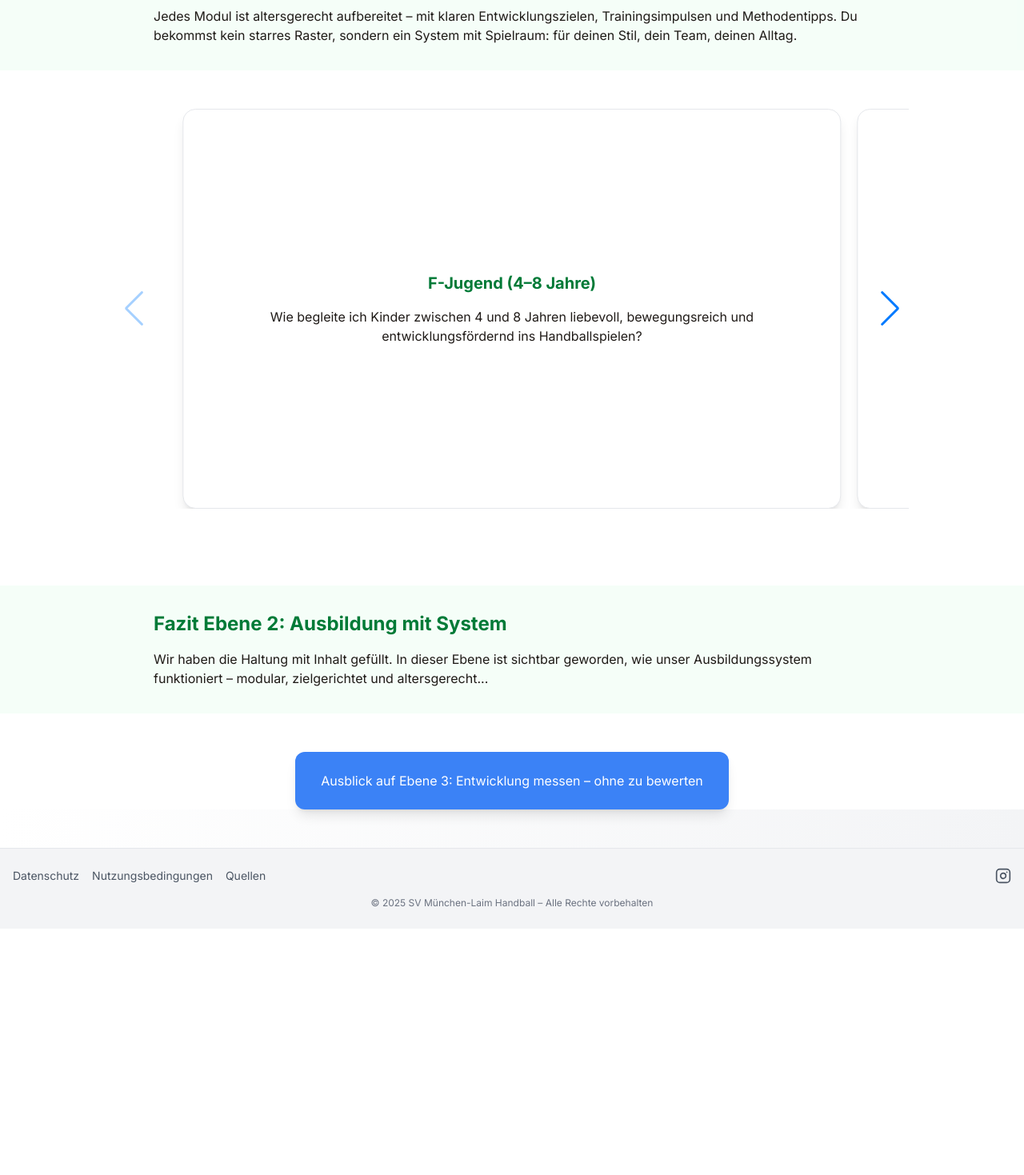
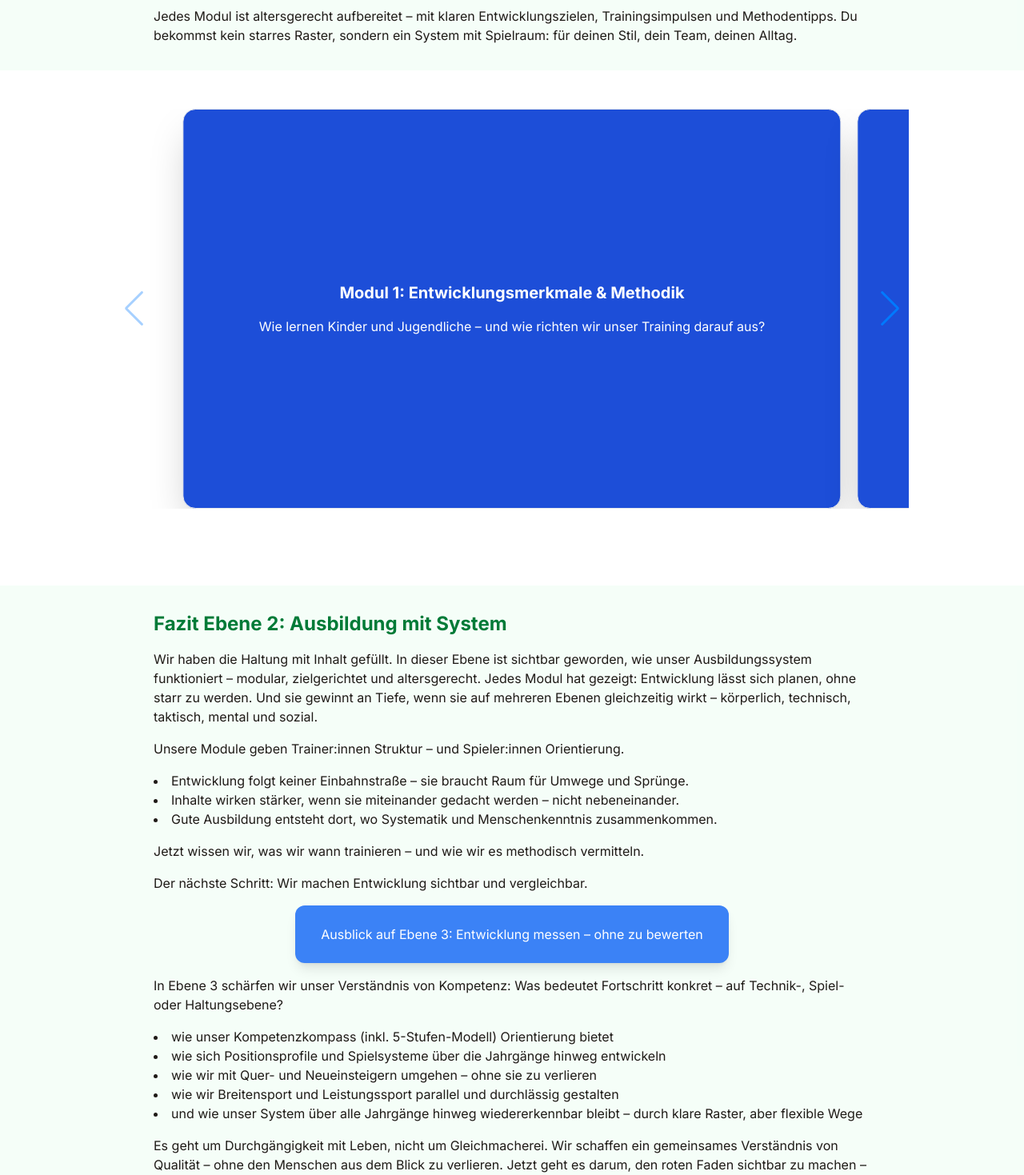
Before and after one commit to OGCoach23/Handbuch-Ausbildung, a React (Vite) app: page /ebene2 in a window 1280 px wide. Shown: the part 700-2169 px from the top of the page at 80% size. Before the commit the page ends 1861 px from the top, so only its background shows below. Built offline with nearby package versions, Linux system fonts and the light colour scheme.

Commit message:
Ebene2 komplett überarbeitet: Fokus auf 6 Module statt Jugendstufen, 3D-Effekte, erweiterter Fazit-Bereich mit Ausblick auf Ebene 3

```diff
--- a/src/pages/Ebene2.jsx
+++ b/src/pages/Ebene2.jsx
@@ -5,43 +5,37 @@ import { Navigation } from "swiper/modules";
 import "swiper/css";
 import "swiper/css/navigation";
 
-// Original Karten-Daten beibehalten
-const jugenden = [
+// Module-Daten statt Jugend-Altersgruppen
+const module = [
   {
-    titel: "F-Jugend (4–8 Jahre)",
-    frage:
-      "Wie begleite ich Kinder zwischen 4 und 8 Jahren liebevoll, bewegungsreich und entwicklungsfördernd ins Handballspielen?",
-    path: "/f-jugend",
+    titel: "Modul 1: Entwicklungsmerkmale & Methodik",
+    beschreibung: "Wie lernen Kinder und Jugendliche – und wie richten wir unser Training darauf aus?",
+    path: "/f-jugend-m1",
   },
   {
-    titel: "E-Jugend (9–10 Jahre)",
-    frage:
-      "Worauf muss ich als Trainer:in bei 9- bis 10-jährigen besonders achten?",
-    path: "/e-jugend",
+    titel: "Modul 2: Athletik & Motorik",
+    beschreibung: "Bewegungskompetenz als Fundament: kindgerecht, vielseitig, handballspezifisch.",
+    path: "/f-jugend-m2",
   },
   {
-    titel: "D-Jugend (11–12 Jahre)",
-    frage:
-      "Wie gestalten wir ein motivierendes, entwicklungsfreundliches Training für Kinder, die sich mitten im Umbruch befinden – körperlich, geistig und sozial?",
-    path: "/d-jugend",
+    titel: "Modul 3: Technik & Taktik",
+    beschreibung: "Vom ersten Prellen bis zum komplexen Umschaltspiel – wir strukturieren den Weg.",
+    path: "/f-jugend-m3",
   },
   {
-    titel: "C-Jugend (13–14 Jahre)",
-    frage:
-      "Wie entwickeln wir gemeinsam ein leistungsorientiertes, wertschätzendes Miteinander – auf und neben dem Feld?",
-    path: "/c-jugend",
+    titel: "Modul 4: Mentale & soziale Entwicklung",
+    beschreibung: "Persönlichkeit stärken, Teamverhalten fördern, mit Druck und Fehlern umgehen.",
+    path: "/f-jugend-m4",
   },
   {
-    titel: "B-Jugend (15–16 Jahre)",
-    frage:
-      "Wie begleite ich Jugendliche individuell und verantwortungsvoll in einer Phase zwischen Selbstbehauptung, Leistungswunsch und Orientierungsbedürfnis?",
-    path: "/b-jugend",
+    titel: "Modul 5: Spielsysteme & Positionsspiel",
+    beschreibung: "Was Spieler:innen wann über Räume, Rollen und Systeme lernen sollen – ohne zu überfordern.",
+    path: "/f-jugend-m5",
   },
   {
-    titel: "A-Jugend (17–18 Jahre)",
-    frage:
-      "Wie begleite ich junge Erwachsene in ihrer letzten Jugendphase – zwischen Leistung, Identität und dem Übergang ins Aktivenleben?",
-    path: "/a-jugend",
+    titel: "Modul 6: Teamkultur & Kommunikation",
+    beschreibung: "Miteinander wachsen – durch Sprache, Werte und gelebte Verantwortung.",
+    path: "/f-jugend-m6",
   },
 ];
 
@@ -60,26 +54,22 @@ export default function Ebene2() {
             Ebene 2 – Modulbasierte Ausbildungslogik
           </h1>
           <p>
-            Jetzt wird's konkret.
-            Wir haben unsere Haltung geschärft, unsere Prinzipien festgelegt und ein flexibles Gerüst aus Alters- und Leistungsstufen aufgebaut.
-            Jetzt machen wir daraus ein lebendiges System – modular, wiedererkennbar und praxisnah.
+            Jetzt wird's konkret. Wir haben unsere Haltung geschärft, unsere Prinzipien festgelegt und ein flexibles Gerüst aus Alters- und Leistungsstufen aufgebaut. Jetzt machen wir daraus ein lebendiges System – modular, wiedererkennbar und praxisnah.
           </p>
           <p>
-            Denn gute Ausbildung braucht Struktur. Und Struktur braucht Inhalte, die zur Entwicklungsphase passen.
-            In dieser Ebene zeigen wir, wie wir die Laimer Werte im Trainingsalltag umsetzen – und was Spieler:innen in welcher Phase lernen sollen.
+            Denn gute Ausbildung braucht Struktur. Und Struktur braucht Inhalte, die zur Entwicklungsphase passen. In dieser Ebene zeigen wir, wie wir die Laimer Werte im Trainingsalltag umsetzen – und was Spieler:innen in welcher Phase lernen sollen.
           </p>
           <p>
             Unsere sechs Module bilden das Herzstück der Ausbildung:
-            <br/>● Modul 1: Entwicklungsmerkmale & Methodik – Wie lernen Kinder und Jugendliche – und wie richten wir unser Training darauf aus?
-            <br/>● Modul 2: Athletik & Motorik – Bewegungskompetenz als Fundament: kindgerecht, vielseitig, handballspezifisch.
-            <br/>● Modul 3: Technik & Taktik – Vom ersten Prellen bis zum komplexen Umschaltspiel – wir strukturieren den Weg.
-            <br/>● Modul 4: Mentale & soziale Entwicklung – Persönlichkeit stärken, Teamverhalten fördern, mit Druck und Fehlern umgehen.
-            <br/>● Modul 5: Spielsysteme & Positionsspiel – Was Spieler:innen wann über Räume, Rollen und Systeme lernen sollen – ohne zu überfordern.
-            <br/>● Modul 6: Teamkultur & Kommunikation – Miteinander wachsen – durch Sprache, Werte und gelebte Verantwortung.
+            <br />● Modul 1: Entwicklungsmerkmale & Methodik – Wie lernen Kinder und Jugendliche – und wie richten wir unser Training darauf aus?
+            <br />● Modul 2: Athletik & Motorik – Bewegungskompetenz als Fundament: kindgerecht, vielseitig, handballspezifisch.
+            <br />● Modul 3: Technik & Taktik – Vom ersten Prellen bis zum komplexen Umschaltspiel – wir strukturieren den Weg.
+            <br />● Modul 4: Mentale & soziale Entwicklung – Persönlichkeit stärken, Teamverhalten fördern, mit Druck und Fehlern umgehen.
+            <br />● Modul 5: Spielsysteme & Positionsspiel – Was Spieler:innen wann über Räume, Rollen und Systeme lernen sollen – ohne zu überfordern.
+            <br />● Modul 6: Teamkultur & Kommunikation – Miteinander wachsen – durch Sprache, Werte und gelebte Verantwortung.
           </p>
           <p>
-            Jedes Modul ist altersgerecht aufbereitet – mit klaren Entwicklungszielen, Trainingsimpulsen und Methodentipps.
-            Du bekommst kein starres Raster, sondern ein System mit Spielraum: für deinen Stil, dein Team, deinen Alltag.
+            Jedes Modul ist altersgerecht aufbereitet – mit klaren Entwicklungszielen, Trainingsimpulsen und Methodentipps. Du bekommst kein starres Raster, sondern ein System mit Spielraum: für deinen Stil, dein Team, deinen Alltag.
           </p>
         </motion.div>
       </section>
@@ -90,22 +80,23 @@ export default function Ebene2() {
           modules={[Navigation]}
           navigation
           spaceBetween={20}
-          slidesPerView={1.2} // Teaser-Effekt
+          slidesPerView={1.2}
           centeredSlides={true}
           grabCursor={true}
           className="pb-10"
         >
-          {jugenden.map((jugend, index) => (
+          {module.map((mod, index) => (
             <SwiperSlide key={index}>
-              <Link to={jugend.path}>
+              <Link to={mod.path}>
                 <motion.div
-                  whileHover={{ scale: 1.02 }}
-                  className="bg-white border rounded-2xl shadow-lg p-8 h-[500px] flex flex-col justify-center items-center"
+                  whileHover={{ rotateY: 5, scale: 1.02 }}
+                  className="bg-blue-700 text-white border rounded-2xl shadow-2xl p-8 h-[500px] flex flex-col justify-center items-center transform transition-transform duration-300"
+                  style={{ perspective: "1000px" }}
                 >
-                  <h2 className="text-xl font-bold text-primary mb-4 text-center">
-                    {jugend.titel}
+                  <h2 className="text-xl font-bold mb-4 text-center">
+                    {mod.titel}
                   </h2>
-                  <p className="text-center text-dark">{jugend.frage}</p>
+                  <p className="text-center">{mod.beschreibung}</p>
                 </motion.div>
               </Link>
             </SwiperSlide>
@@ -121,17 +112,17 @@ export default function Ebene2() {
           transition={{ duration: 0.6 }}
           className="max-w-4xl mx-auto text-dark space-y-4"
         >
-          <h2 className="text-2xl font-bold text-primary">
-            Fazit Ebene 2: Ausbildung mit System
-          </h2>
-          <p>
-            Wir haben die Haltung mit Inhalt gefüllt. In dieser Ebene ist sichtbar geworden, wie unser Ausbildungssystem funktioniert – modular, zielgerichtet und altersgerecht...
-          </p>
-        </motion.div>
-      </section>
-
-      {/* Blaue Karte als Link */}
-      <div className="mt-12 flex justify-center">
+          <h2 className="text-2xl font-bold text-primary">Fazit Ebene 2: Ausbildung mit System</h2>
+          <p>Wir haben die Haltung mit Inhalt gefüllt. In dieser Ebene ist sichtbar geworden, wie unser Ausbildungssystem funktioniert – modular, zielgerichtet und altersgerecht. Jedes Modul hat gezeigt: Entwicklung lässt sich planen, ohne starr zu werden. Und sie gewinnt an Tiefe, wenn sie auf mehreren Ebenen gleichzeitig wirkt – körperlich, technisch, taktisch, mental und sozial.</p>
+          <p>Unsere Module geben Trainer:innen Struktur – und Spieler:innen Orientierung.</p>
+          <ul className="list-disc list-inside">
+            <li>Entwicklung folgt keiner Einbahnstraße – sie braucht Raum für Umwege und Sprünge.</li>
+            <li>Inhalte wirken stärker, wenn sie miteinander gedacht werden – nicht nebeneinander.</li>
+            <li>Gute Ausbildung entsteht dort, wo Systematik und Menschenkenntnis zusammenkommen.</li>
+          </ul>
+          <p>Jetzt wissen wir, was wir wann trainieren – und wie wir es methodisch vermitteln.</p>
+          <p>Der nächste Schritt: Wir machen Entwicklung sichtbar und vergleichbar.</p>
+          <div className="mt-6 flex justify-center">
             <Link to="/ebene-3">
               <motion.div
                 whileHover={{ scale: 1.05 }}
@@ -141,6 +132,17 @@ export default function Ebene2() {
               </motion.div>
             </Link>
           </div>
+          <p>In Ebene 3 schärfen wir unser Verständnis von Kompetenz: Was bedeutet Fortschritt konkret – auf Technik-, Spiel- oder Haltungsebene?</p>
+          <ul className="list-disc list-inside">
+            <li>wie unser Kompetenzkompass (inkl. 5-Stufen-Modell) Orientierung bietet</li>
+            <li>wie sich Positionsprofile und Spielsysteme über die Jahrgänge hinweg entwickeln</li>
+            <li>wie wir mit Quer- und Neueinsteigern umgehen – ohne sie zu verlieren</li>
+            <li>wie wir Breitensport und Leistungssport parallel und durchlässig gestalten</li>
+            <li>und wie unser System über alle Jahrgänge hinweg wiedererkennbar bleibt – durch klare Raster, aber flexible Wege</li>
+          </ul>
+          <p>Es geht um Durchgängigkeit mit Leben, nicht um Gleichmacherei. Wir schaffen ein gemeinsames Verständnis von Qualität – ohne den Menschen aus dem Blick zu verlieren. Jetzt geht es darum, den roten Faden sichtbar zu machen – von der F-Jugend bis zur A-Jugend, vom Einstieg bis zum Übergang in den Erwachsenenbereich.</p>
+        </motion.div>
+      </section>
     </div>
   );
 }
```
Lines whose indentation alone changed are shown as unchanged.
